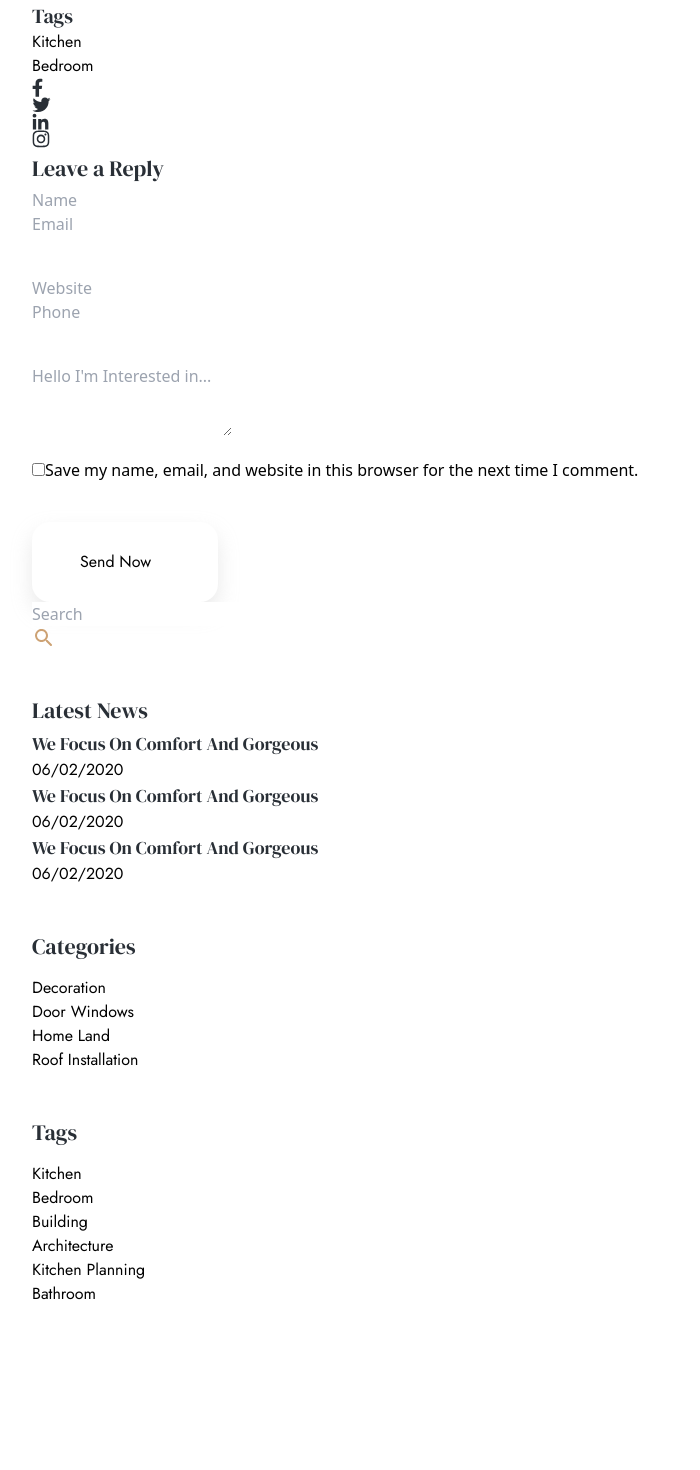
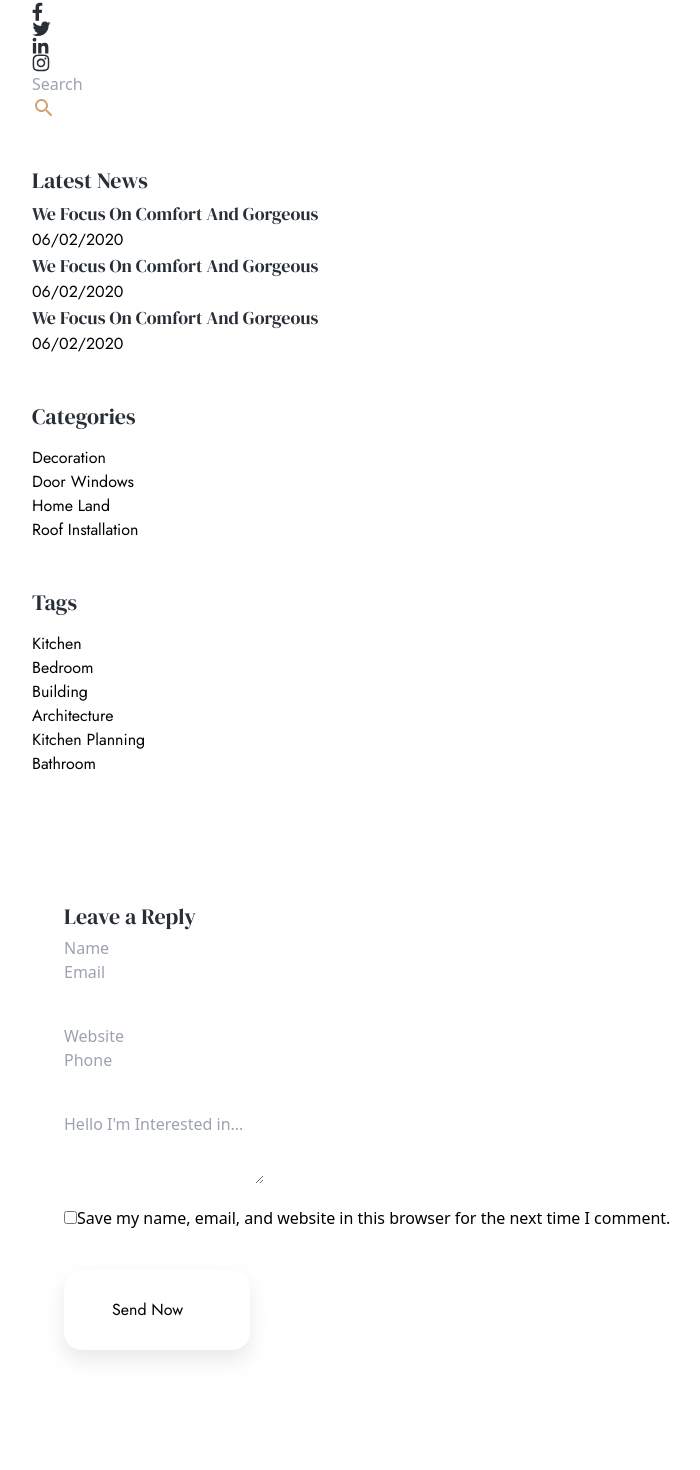
Before and after one commit to gregoryusip/interior-design-website, a Nuxt app: page /blogs/1 in a window 1280 px wide. Shown: the part 1832-3302 px from the top of the page, without its empty margins (96-796 px from the left). Built offline with nearby package versions, Linux system fonts and the light colour scheme.

Commit message:
fix: update layout blogs detail

```diff
--- a/pages/blogs/_id.vue
+++ b/pages/blogs/_id.vue
@@ -4,9 +4,9 @@
     <UiPageHeader :img="'banner-detail.jpg'" :titleHeader="false" />
 
     <!-- LATEST POST -->
-    <div class="site-container py-20 lg:py-36">
+    <div class="site-container py-10 lg:py-20">
       <div class="blogs--detail__container">
-        <div class="blogs--detail__container--left">
+        <div class="blogs--detail__container--left mb-10 lg:mb-0">
           <div class="blogs--detail__content">
             <h1 class="blogs--detail__content--title">
               Let’s Get Solution for Building Construction Work
@@ -32,7 +32,7 @@
                 necessary.
               </p>
             </div>
-            <div class="blogs--detail__content--quote mb-20">
+            <div class="blogs--detail__content--quote mb-10 lg:mb-20">
               <img
                 src="@/assets/img/icon/quote.svg"
                 alt="Quote Icon"
@@ -47,7 +47,7 @@
             <h1 class="blogs--detail__content--title">
               Design sprints are great
             </h1>
-            <div class="mt-5 mb-8">
+            <div class="mt-5 mb-5">
               <p class="text--subtitle">
                 Lorem ipsum dolor sit amet, adipiscing Aliquam eu sem vitae
                 turpmaximus.posuere in.Contrary to popular belief.There are many
@@ -114,7 +114,61 @@
                 </a>
               </div>
             </div>
+          </div>
+        </div>
 
+        <!-- RIGHT -->
+        <div class="blogs--detail__container--right">
+          <div class="relative mb-10">
+            <input
+              type="text"
+              placeholder="Search"
+              class="blogs--detail__sticky--search"
+            />
+            <img
+              src="@/assets/img/icon/search-brown.svg"
+              alt="Search Icon"
+              class="blogs--detail__sticky--search__icon"
+            />
+          </div>
+
+          <div class="blogs--detail__sticky--latest mb-10">
+            <h4>Latest News</h4>
+            <div v-for="(item, i) in 3" :key="`latest-${i}`">
+              <CardLatestArticles />
+            </div>
+          </div>
+
+          <div class="blogs--detail__sticky--categories mb-10">
+            <h4 class="mb-2.5">Categories</h4>
+            <div
+              v-for="(item, i) in categories"
+              :key="`category-${i}`"
+              class="card-sticky-categories"
+            >
+              <p>{{ item.title }}</p>
+            </div>
+          </div>
+
+          <div class="blogs--detail__sticky--tags mb-10">
+            <h4 class="mb-2.5">Tags</h4>
+            <div class="blogs--detail__sticky--tags__wrapper">
+              <div
+                v-for="(item, i) in tags"
+                :key="`tag-${i}`"
+                class="blogs--tags"
+              >
+                <p>{{ item.title }}</p>
+              </div>
+            </div>
+          </div>
+        </div>
+      </div>
+    </div>
+
+    <!-- FORM REPLY -->
+    <div class="site-container pb-20 lg:pb-36">
+      <div class="blogs--detail__form lg:px-8">
         <div class="section--form-replay">
           <h4 class="section--form-replay__title">Leave a Reply</h4>
           <form action="">
@@ -165,63 +219,14 @@
               <div class="section--form-replay__one--wrapper">
                 <input type="checkbox" class="" />
                 <label for="" class=""
-                      >Save my name, email, and website in this browser for the
-                      next time I comment.</label
+                  >Save my name, email, and website in this browser for the next
+                  time I comment.</label
                 >
               </div>
             </div>
 
             <UiButtonArrow class="button__dark" :text="'Send Now'" />
           </form>
-            </div>
-          </div>
-        </div>
-
-        <!-- RIGHT -->
-        <div class="blogs--detail__container--right">
-          <div class="relative mb-10">
-            <input
-              type="text"
-              placeholder="Search"
-              class="blogs--detail__sticky--search"
-            />
-            <img
-              src="@/assets/img/icon/search-brown.svg"
-              alt="Search Icon"
-              class="blogs--detail__sticky--search__icon"
-            />
-          </div>
-
-          <div class="blogs--detail__sticky--latest mb-10">
-            <h4>Latest News</h4>
-            <div v-for="(item, i) in 3" :key="`latest-${i}`">
-              <CardLatestArticles />
-            </div>
-          </div>
-
-          <div class="blogs--detail__sticky--categories mb-10">
-            <h4 class="mb-2.5">Categories</h4>
-            <div
-              v-for="(item, i) in categories"
-              :key="`category-${i}`"
-              class="card-sticky-categories"
-            >
-              <p>{{ item.title }}</p>
-            </div>
-          </div>
-
-          <div class="blogs--detail__sticky--tags mb-10">
-            <h4 class="mb-2.5">Tags</h4>
-            <div class="blogs--detail__sticky--tags__wrapper">
-              <div
-                v-for="(item, i) in tags"
-                :key="`tag-${i}`"
-                class="blogs--tags"
-              >
-                <p>{{ item.title }}</p>
-              </div>
-            </div>
-          </div>
         </div>
       </div>
     </div>
```
Lines whose indentation alone changed are shown as unchanged.
